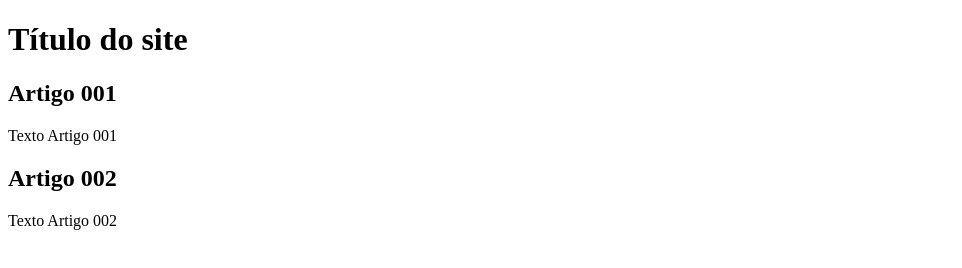
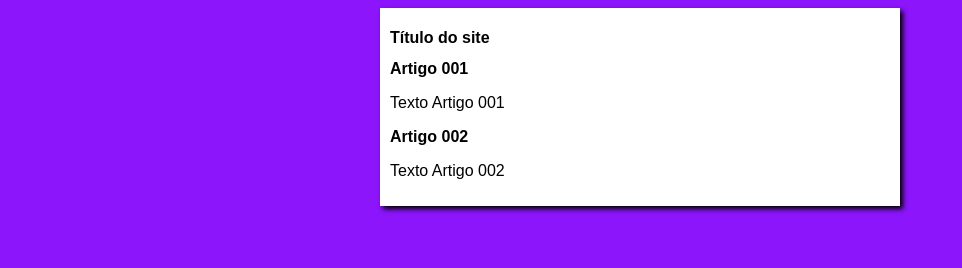
Before and after one commit to alvrotoledo32/projeto-site, a plain HTML site: page index.html in a window 1280 px wide. Shown: the whole page, without its empty margins (0-962 px from the left). Drawn offline with Linux system fonts and the light colour scheme.

Commit message:
Iniciei o design

```diff
--- /dev/null
+++ b/estilos/style.css
@@ -0,0 +1,16 @@
+* {
+  font-family: Arial, Helvetica, sans-serif;
+  font-size: 16px;
+}
+
+body {
+  background-color: rgb(140, 21, 251);
+}
+
+main {
+  background-color: white;
+  width: 500px;
+  margin: auto;
+  padding: 10px;
+  box-shadow: 3px 3px 5px rgba(0, 0, 0.473);
+}
--- a/index.html
+++ b/index.html
@@ -4,6 +4,7 @@
     <meta charset="UTF-8">
     <meta name="viewport" content="width=device-width, initial-scale=1.0">
     <title>Título do Site</title>
+    <link rel="stylesheet" href="estilos/style.css">
 </head>
 <body>
     <main>
```
